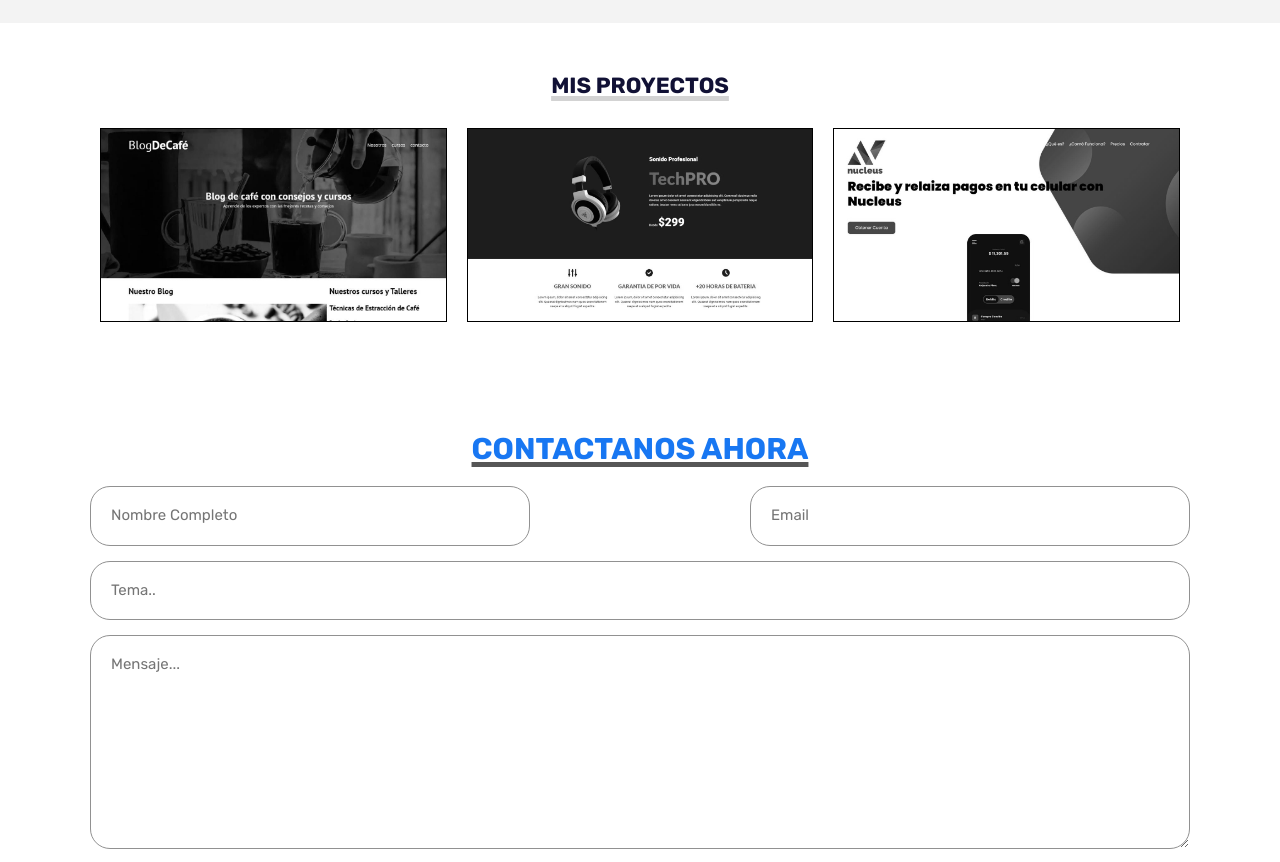
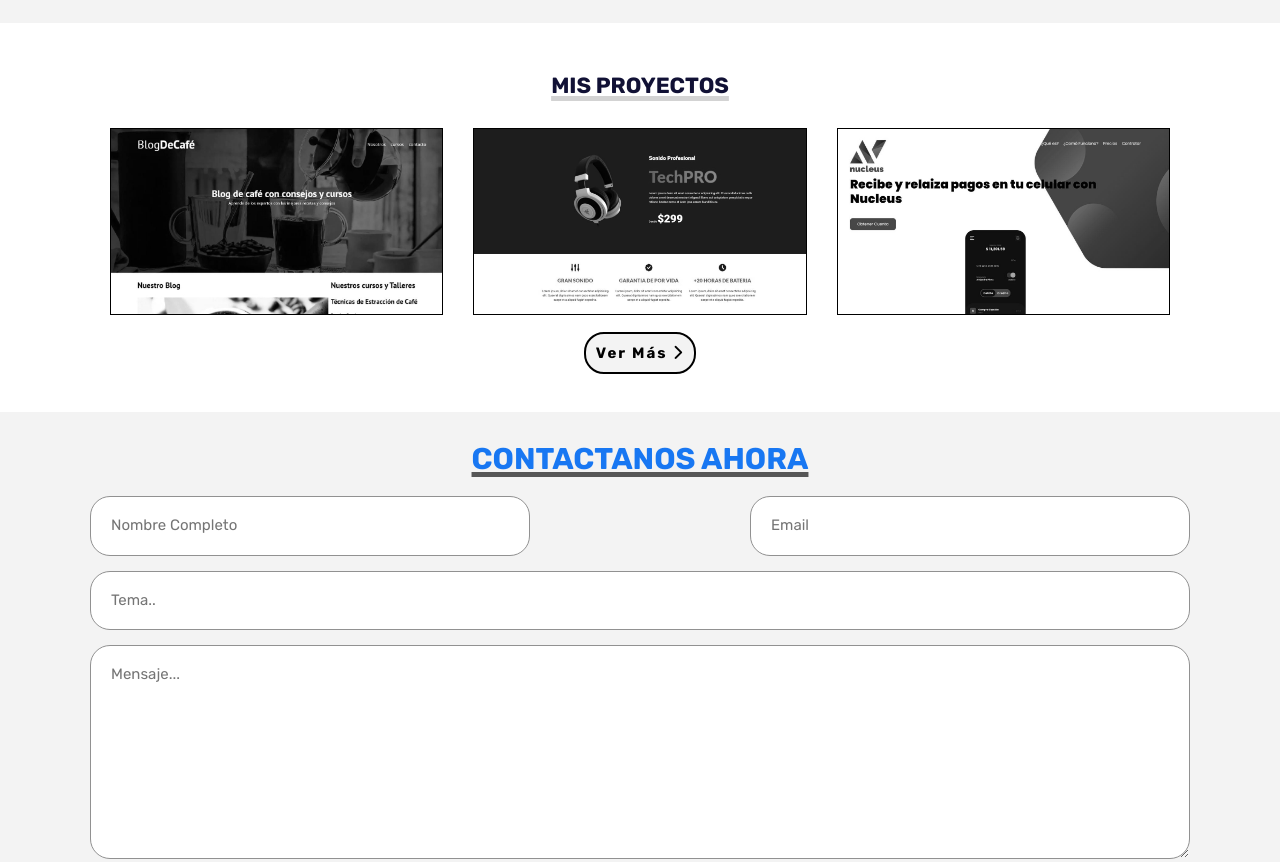
Before and after one commit to jordy291093/Portafolio, a website: page index.html in a window 1280 px wide. Shown: the part 2400-3262 px from the top of the page. Drawn offline with nearby package versions, Linux system fonts and the light colour scheme.

Commit message:
Se mejoro codigo para portafolio

```diff
--- a/index.html
+++ b/index.html
@@ -157,6 +157,10 @@
                 </div>
             </div>
         </div>
+        <div class="vermas">
+            <a href="proyectos.html">Ver Más <i class="fa-solid fa-chevron-right"></i></i></a>
+
+        </div>
     </section> <!-- fin portafolio -->
 
     <section id="contacto">
--- a/src/scss/layout/_contacto.scss
+++ b/src/scss/layout/_contacto.scss
@@ -3,6 +3,7 @@
 
 #contacto {
     padding: 3rem 1.5rem;
+    background-color: v.$grisClaro;
 
     .titulo-seccion {
         margin-bottom: 2rem;
--- a/src/scss/layout/_portafolio.scss
+++ b/src/scss/layout/_portafolio.scss
@@ -3,7 +3,7 @@
 
 #portfolio {
     max-width: 110rem;
-    padding: 5rem 0;
+    padding: 5rem 1rem;
     margin: auto;
 
     .titulo-seccion {
@@ -17,8 +17,7 @@
     }
 
     .fila {
-        display: flex;
-        justify-content: space-between;
+        @include m.grid (3, 1rem);
         margin: 3rem 0;
 
         &:last-of-type {
@@ -74,4 +73,24 @@
             }
         }
     }
+    .vermas {
+        text-align: center;
+        a {
+            background-color: v.$grisClaro;
+            text-decoration: none;
+            font-size: 1.5rem;
+            padding: 1rem;
+            font-weight: bold;
+            color: v.$negro;
+            border: .2rem solid v.$negro;
+            border-radius: 2rem;
+            letter-spacing: .2rem;
+            transition: .5s;
+
+            &:hover {
+                background-color: v.$azul;
+                color: v.$blanco;
+            }
+        }
+    }
 }
```
Also changed, not shown: build/css/app.css.
